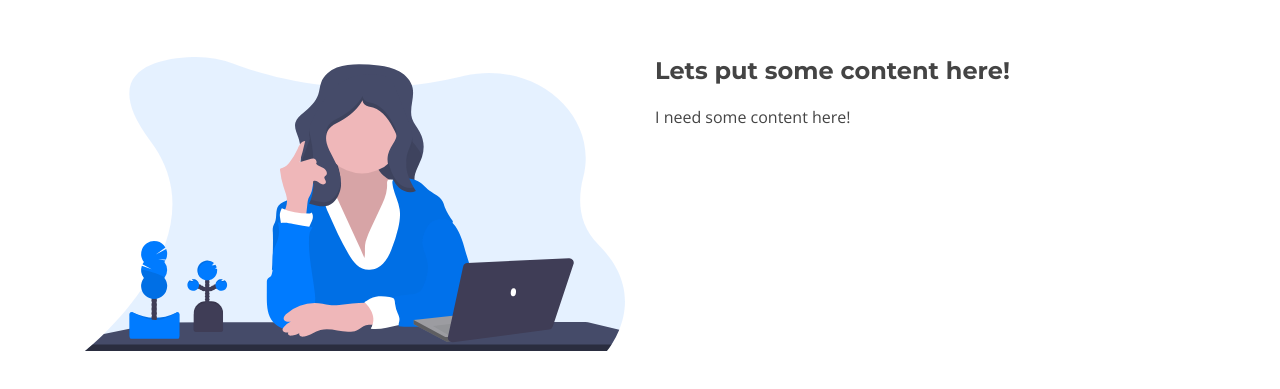
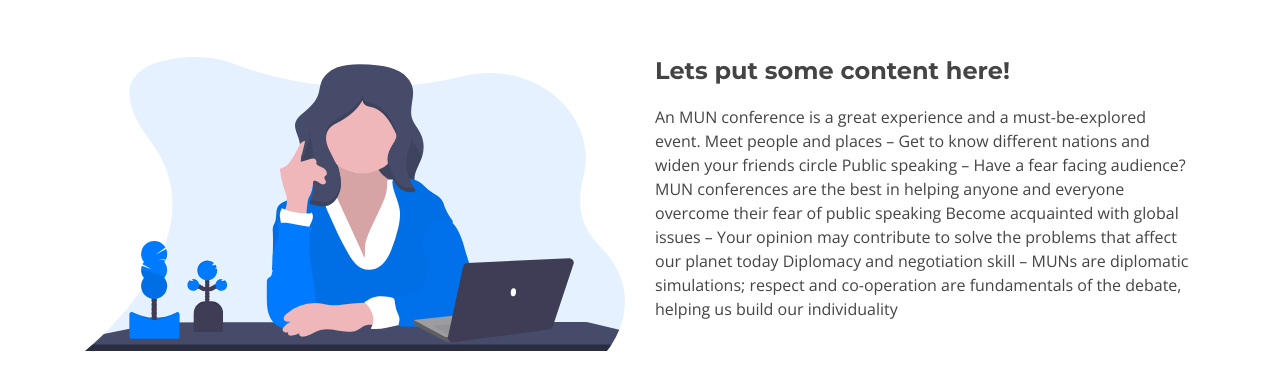
Before and after one commit to newmun/newmun.github.io, a plain HTML site: page index.html in a window 1280 px wide. Shown: the part 1590-1979 px from the top of the page. Drawn offline with nearby package versions, Linux system fonts and the light colour scheme; files whose address does not match are found by name.

Commit message:
Update index.html

```diff
--- a/index.html
+++ b/index.html
@@ -185,7 +185,12 @@
           <div class="col-lg-6 wow fadeInUp pt-5 pt-lg-0">
             <h4>Lets put some content here!</h4>
             <p>
-              I need some content here!
+              An MUN conference is a great experience and a must-be-explored event.
+Meet people and places – Get to know different nations and widen your friends circle
+Public speaking – Have a fear facing audience? MUN conferences are the best in helping anyone and everyone overcome their fear of public speaking
+Become acquainted with global issues – Your opinion may contribute to solve the problems that affect our planet today
+Diplomacy and negotiation skill – MUNs are diplomatic simulations; respect and co-operation are fundamentals of the debate, helping us build our individuality
+
             </p>
 
           </div>
```
